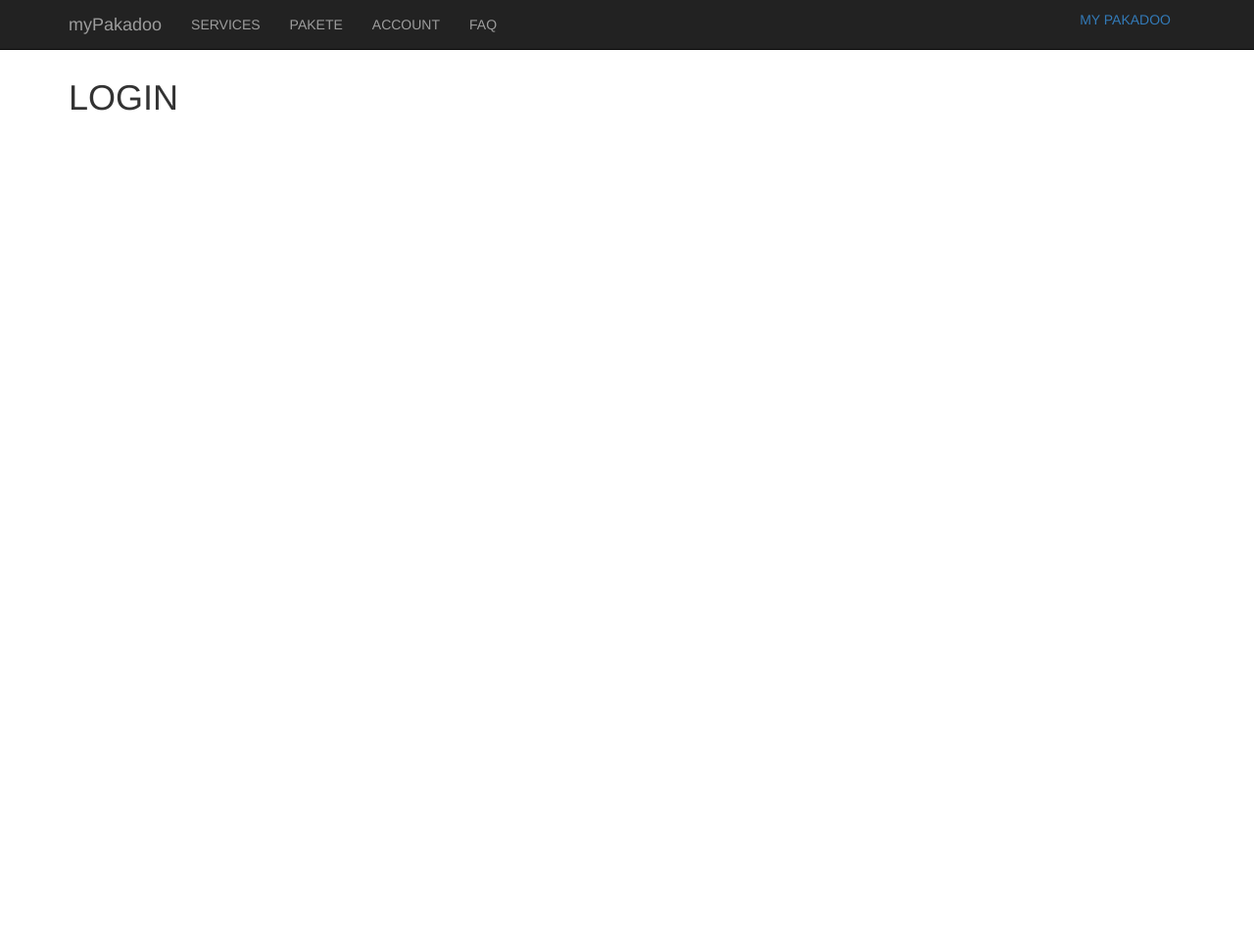
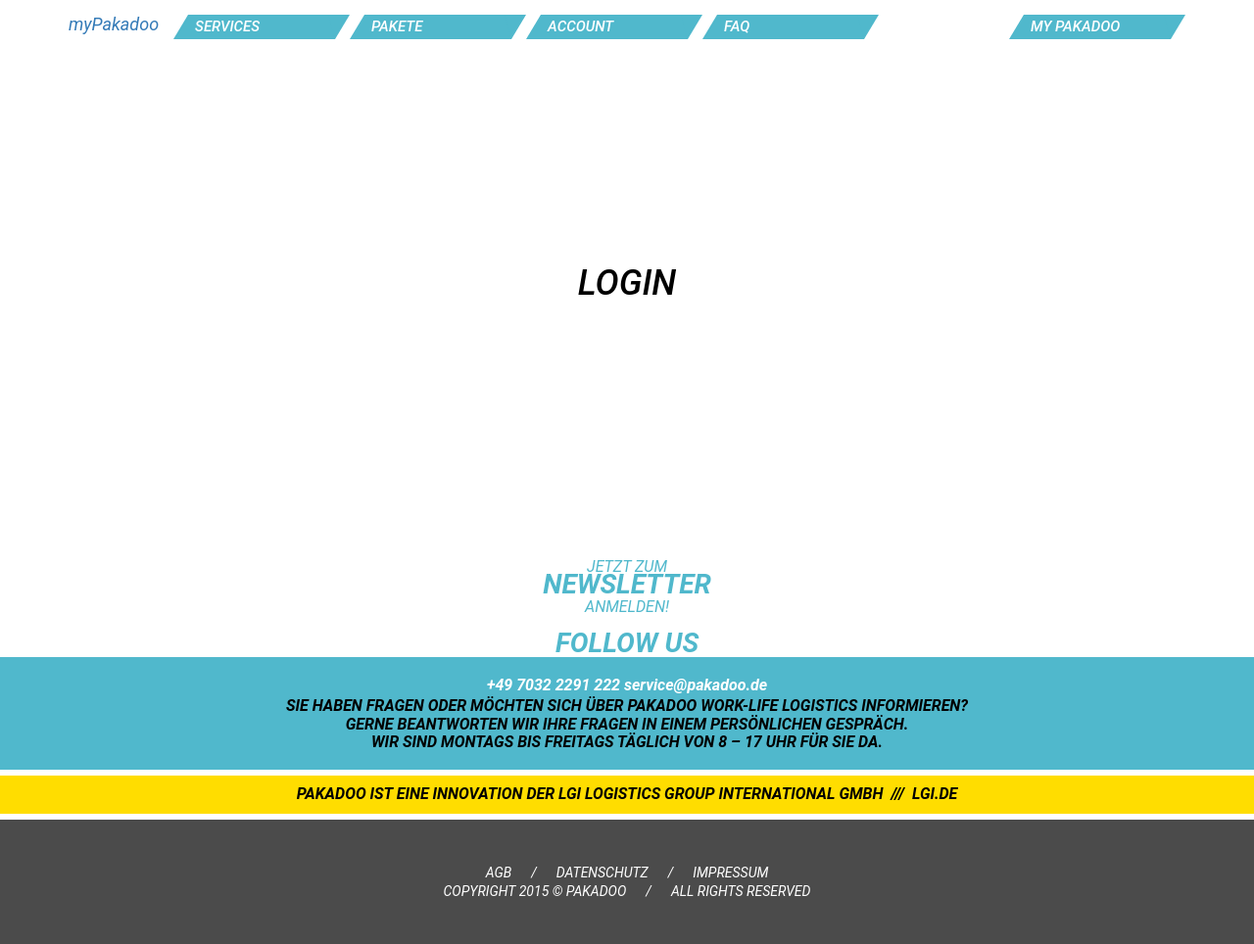
Before and after one commit to paradigma-akoch/mypakadoo, a website: page app/index.html in a window 1280 px wide. Shown: the whole page at 98% size. Before the commit the page ends 800 px from the top, so only its background shows below. Drawn offline with nearby package versions, Linux system fonts and the light colour scheme; some packages are replaced by stand-ins of ours.

Commit message:
Add Partials for Header and Footer

```diff
--- a/app/css/app.css
+++ b/app/css/app.css
@@ -1,5 +1,171 @@
 /* app css stylesheet */
 
+/*** COLORS ***/
+/*.white      { color: white; }
+.yellow     { color: rgb(255,221,0); }
+.darkgreen  { color: rgb(15,84,98); }
+.cyan       { color: rgb(80,184,204); }
+.darkcyan   { color: rgb(15,83,98); }
+.darkgrey   { color: rgb(75,75,75); }
+.mediumgrey { color: rgb(220,220,220); }
+.lightgrey  { color: rgb(240,240,240); }*/
+
+html,
+body {
+    font: italic normal 400 24px/117% 'Roboto', sans-serif;
+    font-size: 1.25vw;
+    background-color: white;
+    color: black;
+}
+
 .view-container {
-	margin-top: 80px;
+	margin: 250px 0;
+	text-align: center;
 }
+
+
+
+
+/*** MENU ITEMS ***/
+.menuitem {
+    font: italic normal 500 15px/25px 'Roboto', sans-serif;
+    background: rgb(80,184,204);
+    color: white;
+    display: inline-block;
+    position: relative;
+    cursor: pointer;
+    padding: 0 7px;
+    min-width:150px;
+}
+
+.menuitem:before {
+    left: -15px;
+    position: absolute;
+    width: 0;
+    height: 0;
+    border-right: 0 solid transparent;
+    border-left: 15px solid transparent;
+    border-bottom: 25px solid rgb(80,184,204);
+    content: '';
+}
+
+.menuitem:after {
+    position: absolute;
+    right: -15px;
+    width: 0;
+    height: 0;
+    border-left: 7px solid transparent;
+    border-right: 15px solid transparent;
+    border-top: 25px solid rgb(80,184,204);
+    content: '';
+}
+
+.active .menuitem,
+.menuitem:hover {
+    background: rgb(15,83,98);
+    cursor: pointer;
+}
+
+.active .menuitem:after,
+.menuitem:hover:after {
+    border-top-color: rgb(15,83,98);
+    cursor: pointer;
+}
+
+.active .menuitem:before,
+.menuitem:hover:before {
+    border-bottom-color: rgb(15,83,98);
+    cursor: pointer;
+}
+
+.nav > li > a:hover,
+.nav > li > a:focus {
+	background-color: transparent
+}
+
+/*** FOOTER ***/
+.footer-content {
+    text-align: center;
+}
+.footer-content ul {
+    list-style: none;
+    margin-bottom: 0;
+}
+.footer-content li {
+    display: inline-block;
+}
+.footer-content li a {
+    color: white;
+    text-transform: uppercase;
+}
+.footer-content li a:hover,
+.footer-content li a:focus {
+    color: white;
+    text-decoration: none;
+}
+
+.footer-follow {
+	/*font-size: 40px;*/
+	color: rgb(80,184,204);
+	text-transform: uppercase;
+}
+.footer-follow em {
+	font-size: 1.75em;
+	font-weight: bold;
+}
+
+
+.footer-menu {
+    color: black;
+	font-weight: bold;
+    background-color: rgb(80,184,204);
+    padding: 20px 0;
+    vertical-align: middle;
+}
+.footer-menu-text-big {
+	color: white;
+	display: block;
+}
+.footer-menu-text {
+    position: relative;
+    top: 2px;
+}
+
+.footer-strapline {
+    color: black;
+    background-color: rgb(255,221,0);
+    border-top: 6px solid white;
+    border-bottom: 6px solid white;
+}
+.footer-strapline p,
+.footer-strapline a,
+.footer-strapline a:hover,
+.footer-strapline a:focus {
+    color: black;
+    font-weight: 700;
+    margin: 0;
+    padding: 10px 0;
+    text-transform: uppercase;
+}
+.footer-disclaimer {
+    font-size: 14px;
+    color: white;
+    background-color: rgb(75,75,75);
+    padding: 45px 0;
+}
+.footer-disclaimer p {
+    margin-bottom: 0;
+    text-transform: uppercase;
+}
+.footer-disclaimer-menu {
+    padding-left: 0;
+}
+
+.menu-separator {
+    content:'/';
+    padding: 0 20px;
+}
+
+.slash{
+	padding:0 20px
+}
--- a/app/index.html
+++ b/app/index.html
@@ -19,44 +19,23 @@
   <script src="js/controllers/MyPakadooController.js"></script>
   <script src="js/controllers/PaketeController.js"></script>
   <script src="js/controllers/ServicesController.js"></script>
+  <script src="js/directives/header.js"></script>
+  <script src="js/directives/footer.js"></script>
   <!-- <script src="js/directives/directives.js"></script>
   <script src="js/filters/filters.js"></script>
   <script src="js/services/services.js"></script> -->
 </head>
 <body>
 
-  <div class="container">
+  <div class="body-bg">
 
-    <nav class="navbar navbar-inverse navbar-fixed-top" ng-controller="NavbarController">
-      <div class="container">
-        <div class="navbar-header">
-          <button type="button" class="navbar-toggle collapsed" data-toggle="collapse" data-target="#navbar" aria-expanded="false" aria-controls="navbar">
-            <span class="sr-only">Toggle navigation</span>
-            <span class="icon-bar"></span>
-            <span class="icon-bar"></span>
-            <span class="icon-bar"></span>
-          </button>
-          <a class="navbar-brand" href="#/services">myPakadoo</a>
-        </div>
-        <div id="navbar" class="collapse navbar-collapse">
-          <ul class="nav navbar-nav">
-            <li ng-class="{active: routeIs('/services')}"><a href="#/services">SERVICES</a></li>
-            <li ng-class="{active: routeIs('/pakete')}"><a href="#/pakete">PAKETE</a></li>
-            <li ng-class="{active: routeIs('/account')}"><a href="#/account">ACCOUNT</a></li>
-            <li ng-class="{active: routeIs('/faq')}"><a href="#/faq">FAQ</a></li>
-          </ul>
+    <header></header>
 
-          <ul class="nav pull-right">
-            <li ng-class="{active: routeIs('/mypakadoo')}"><a href="#/mypakadoo">MY PAKADOO</a></li>
-          </ul>
-        </div><!--/.nav-collapse -->
-      </div>
-    </nav>
+    <div id="content" class="main-section view-container">
+      <div ng-view class="container-fluid view-frame"></div>
+    </div>
 
-
-    <div class="view-container">
-      <div ng-view class="view-frame"></div>
-    </div>
+    <footer></footer>
 
   </div>
 
--- /dev/null
+++ b/app/js/directives/footer.js
@@ -0,0 +1,14 @@
+'use strict';
+
+/* footer.js */
+
+mypakadooApp.directive('footer', function () {
+    return {
+        // restrict: 'A', //This menas that it will be used as an attribute and NOT as an element. I don't like creating custom HTML elements
+        replace: true,
+        templateUrl: "views/partials/footer.html",
+        controller: ['$scope', '$filter', function ($scope, $filter) {
+            // Your behaviour goes here :)
+        }]
+    }
+});
--- /dev/null
+++ b/app/js/directives/header.js
@@ -0,0 +1,14 @@
+'use strict';
+
+/* header.js */
+
+mypakadooApp.directive('header', function () {
+    return {
+        replace: true,
+        scope: {user: '='},
+        templateUrl: "views/partials/header.html",
+        controller: ['$scope', '$filter', function ($scope, $filter) {
+            // Your behaviour goes here :)
+        }]
+    }
+});
--- /dev/null
+++ b/app/views/partials/footer.html
@@ -0,0 +1,11 @@
+<div id="footer">
+  <div class="footer-content">
+  	<div class="row footer-follow">Jetzt zum<br><em>Newsletter</em><br>anmelden!<br><br><em>Follow us</em></div>
+    <div class="row footer-menu">
+    	<span class="footer-menu-text-big">+49 7032 2291 222 service@pakadoo.de</span>
+    	<span class="footer-menu-text">SIE HABEN FRAGEN ODER MÖCHTEN SICH ÜBER PAKADOO WORK-LIFE LOGISTICS INFORMIEREN?<br>GERNE BEANTWORTEN WIR IHRE FRAGEN IN EINEM PERSÖNLICHEN GESPRÄCH.<br>WIR SIND MONTAGS BIS FREITAGS TÄGLICH VON 8 – 17 UHR FÜR SIE DA.</span>
+    </div>
+    <div class="row footer-strapline"><p>pakadoo ist eine Innovation der LGI Logistics Group International GmbH <span class="heading-ending">///</span> <a href="http://www.lgi.de" target="_blank">lgi.de</a></p></div>
+    <div class="row footer-disclaimer"><ul class="footer-disclaimer-menu"><li class="first"><a href="www.pakadoo.de/agb/">AGB</a><span class="menu-separator">/</span></li><li><a href="www.pakadoo.de/datenschutz/">Datenschutz</a><span class="menu-separator">/</span></li><li class="last"><a href="www.pakadoo.de/impressum/">Impressum</a></li></ul><p>Copyright&nbsp;2015&nbsp;&copy; pakadoo<span class="slash">/</span>All Rights Reserved</p></div>
+  </div>
+</div>
--- /dev/null
+++ b/app/views/partials/header.html
@@ -0,0 +1,28 @@
+<div class="header">
+    <nav class="navbar navbar-fixed-top" ng-controller="NavbarController">
+        <div class="container">
+            <div class="navbar-header">
+                <button type="button" class="navbar-toggle collapsed" data-toggle="collapse" data-target="#navbar" aria-expanded="false" aria-controls="navbar">
+                    <span class="sr-only">Toggle navigation</span>
+                    <span class="icon-bar"></span>
+                    <span class="icon-bar"></span>
+                    <span class="icon-bar"></span>
+                </button>
+                <a class="navbar-brand" href="#/services">myPakadoo</a>
+            </div>
+            <div id="navbar" class="collapse navbar-collapse">
+                <ul class="nav navbar-nav">
+                    <li ng-class="{active: routeIs('/services')}"><a href="#/services"><div class="menuitem">SERVICES</div></a></li>
+                    <li ng-class="{active: routeIs('/pakete')}"><a href="#/pakete"><div class="menuitem">PAKETE</div></a></li>
+                    <li ng-class="{active: routeIs('/account')}"><a href="#/account"><div class="menuitem">ACCOUNT</div></a></li>
+                    <li ng-class="{active: routeIs('/faq')}"><a href="#/faq"><div class="menuitem">FAQ</div></a></li>
+                </ul>
+                <ul class="nav navbar-nav pull-right">
+                    <li ng-class="{active: routeIs('/')}" ng-if="user"><a href="#/"><div class="menuitem">LOGOUT</div></a></li>
+                    <li ng-class="{active: routeIs('/services')}"><a href="#/services"><div class="menuitem">MY PAKADOO</div></a></li>
+                </ul>
+            </div>
+            <!--/.nav-collapse -->
+        </div>
+    </nav>
+</div>
```
